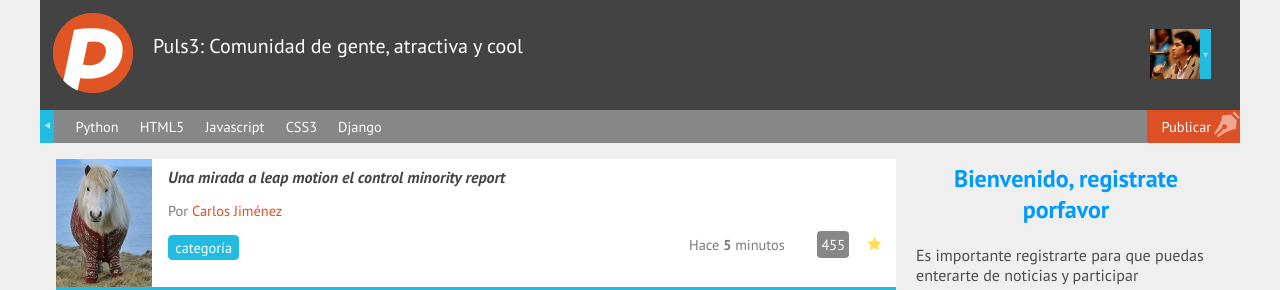
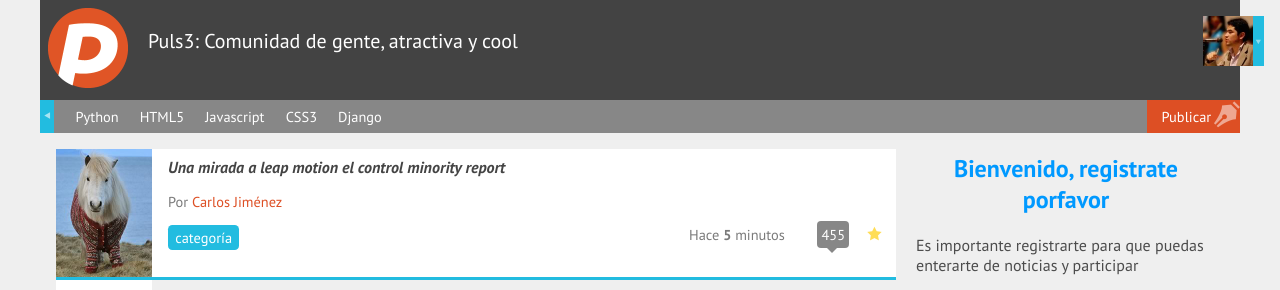
Before and after one commit to kitsunemx/Pulse, a plain HTML site: page index.html in a window 1280 px wide. Shown: the top 290 px of the page. Drawn offline with Linux system fonts and the light colour scheme.

Commit message:
Final de clase, faltan cosas todavía

```diff
--- a/estilos.css
+++ b/estilos.css
@@ -45,23 +45,29 @@ header
 	background: #434343;
 	color: white;
 	margin: 0;
-	padding: 0.8em;
+	padding: 0.5em;
 }
-header figure, header h1
+header:after{
+	clear: both;
+	content: "";
+	display: block;
+}
+header figure
 {
-	display: inline-block;
-	vertical-align: top;
+	float: left;
 }
 header h1
 {
 	font-size: 20px;
 	font-weight: normal;
-	margin: 1em 0 0 1rem;
-	width: 60%;
+	margin: 1em 85px 1em 100px;
+	display: block;
 }
 header #avatar
 {
-	float: right;
+	position:  absolute;
+	top: 0;
+	right: 0;
 	margin: 1em 1em 0 0;
 }
 header #avatar figcaption
@@ -184,7 +190,18 @@ nav #publicar_nav a
 	border-radius: 4px;
 	margin-left: 2em;
 	padding: 4px;
+	position: relative;
 	text-decoration: none;
+}
+#contenido .item .datos_item .comentarios_item:after
+{
+	border-left: 5px solid transparent;
+	border-right: 5px solid transparent;
+	border-top: 5px solid #878787;
+	content: "";
+	left: 10px;
+	position: absolute;
+	top: 100%;
 }
 #contenido .item .datos_item .guardar_item
 {
```
